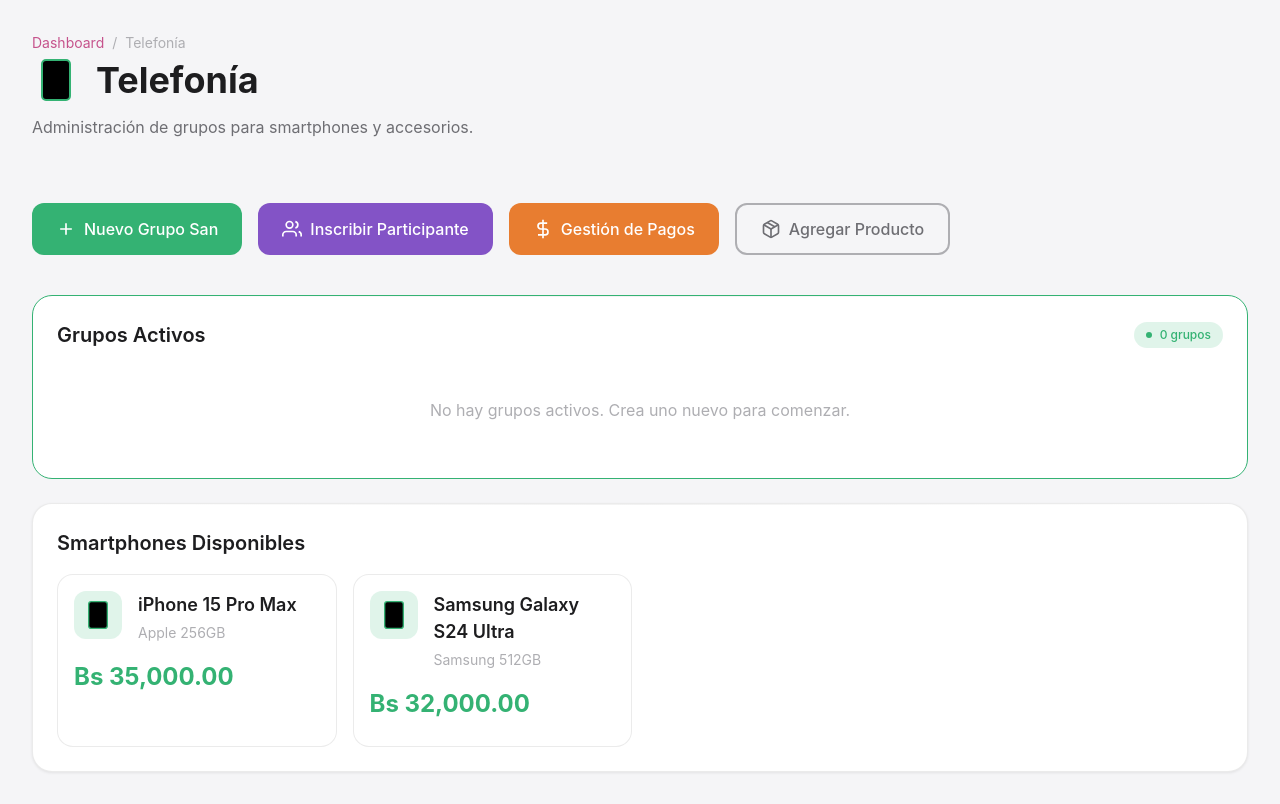
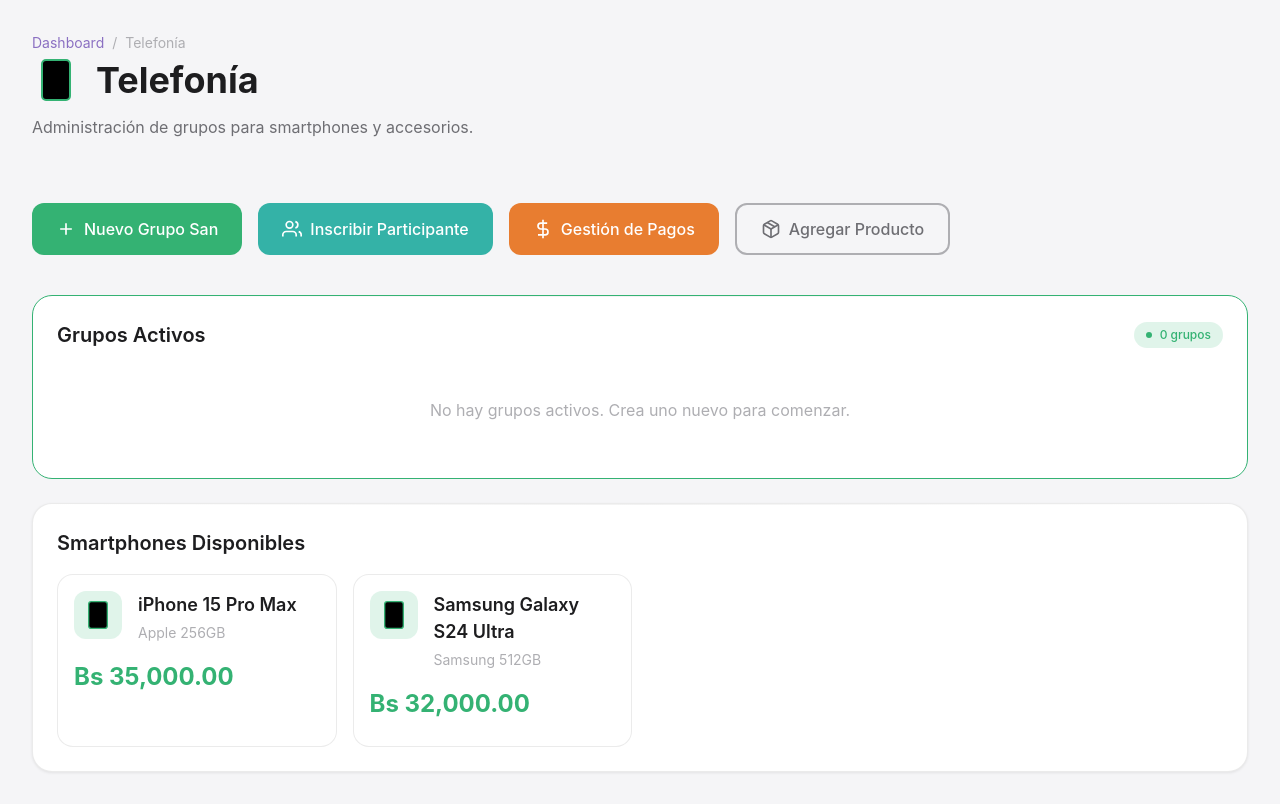
Before and after one commit to cordev24/san, a PHP site: page /modules/telefonia/index.php in a window 1280 px wide. Run offline with PHP 8.4, Linux system fonts and the light colour scheme; a user stored in the database is signed in; data comes from the database, SQL or seed files in the repository; tables that the repository leaves empty hold one stand-in row (values such as "Sample post").

Commit message:
Change primary to cyan/turquoise - fresh & distinctive
- Primary: Cyan/Turquoise (was purple)
- Module colors updated:
  - Electrodomesticos: Ocean Blue
  - Telefonia: Fresh Mint
  - Motocicletas: Coral Orange
  - Turnos: Lavender

```diff
--- a/assets/css/variables.css
+++ b/assets/css/variables.css
@@ -8,11 +8,11 @@
        CORE COLORS - Clean & Vibrant
        ============================================ */
 
-    /* Primary - iOS Purple (different from blue!) */
-    --color-primary: hsl(265, 50%, 55%);
-    --color-primary-dim: hsl(265, 45%, 48%);
-    --color-primary-glow: hsla(265, 50%, 55%, 0.15);
-    --color-primary-light: hsl(265, 55%, 62%);
+    /* Primary - Cyan/Turquoise (fresh & distinctive) */
+    --color-primary: hsl(175, 55%, 45%);
+    --color-primary-dim: hsl(175, 50%, 38%);
+    --color-primary-glow: hsla(175, 55%, 45%, 0.15);
+    --color-primary-light: hsl(175, 60%, 52%);
 
     /* Secondary - iOS Green */
     --color-secondary: hsl(150, 55%, 45%);
@@ -30,25 +30,25 @@
        MODULE COLORS - Apple Style (Distinctive)
        ============================================ */
 
-    /* Electrodomesticos - Indigo */
-    --color-electro: hsl(245, 45%, 55%);
-    --color-electro-dim: hsl(245, 40%, 48%);
-    --color-electro-glow: hsla(245, 45%, 55%, 0.15);
+    /* Electrodomesticos - Ocean Blue */
+    --color-electro: hsl(200, 50%, 45%);
+    --color-electro-dim: hsl(200, 45%, 38%);
+    --color-electro-glow: hsla(200, 50%, 45%, 0.15);
 
-    /* Telefonia - Teal */
-    --color-telefonia: hsl(170, 45%, 45%);
-    --color-telefonia-dim: hsl(170, 40%, 38%);
-    --color-telefonia-glow: hsla(170, 45%, 45%, 0.15);
+    /* Telefonia - Fresh Mint */
+    --color-telefonia: hsl(160, 45%, 50%);
+    --color-telefonia-dim: hsl(160, 40%, 42%);
+    --color-telefonia-glow: hsla(160, 45%, 50%, 0.15);
 
-    /* Motocatrices - Coral/Red */
-    --color-moto: hsl(0, 60%, 55%);
-    --color-moto-dim: hsl(0, 55%, 48%);
-    --color-moto-glow: hsla(0, 60%, 55%, 0.15);
+    /* Motocicletas - Coral Orange */
+    --color-moto: hsl(15, 75%, 55%);
+    --color-moto-dim: hsl(15, 70%, 48%);
+    --color-moto-glow: hsla(15, 75%, 55%, 0.15);
 
-    /* Turnos - Pink */
-    --color-turnos: hsl(330, 50%, 55%);
-    --color-turnos-dim: hsl(330, 45%, 48%);
-    --color-turnos-glow: hsla(330, 50%, 55%, 0.15);
+    /* Turnos - Lavender */
+    --color-turnos: hsl(260, 40%, 60%);
+    --color-turnos-dim: hsl(260, 35%, 52%);
+    --color-turnos-glow: hsla(260, 40%, 60%, 0.15);
 
     /* Comprobantes - Yellow */
     --color-comprobantes: hsl(45, 70%, 55%);
```
